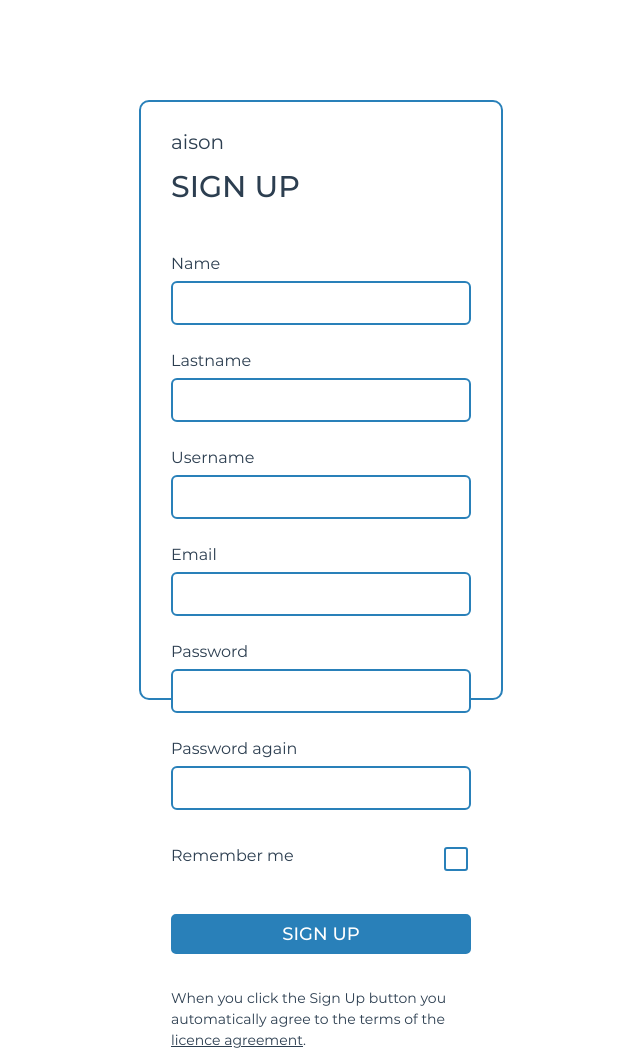
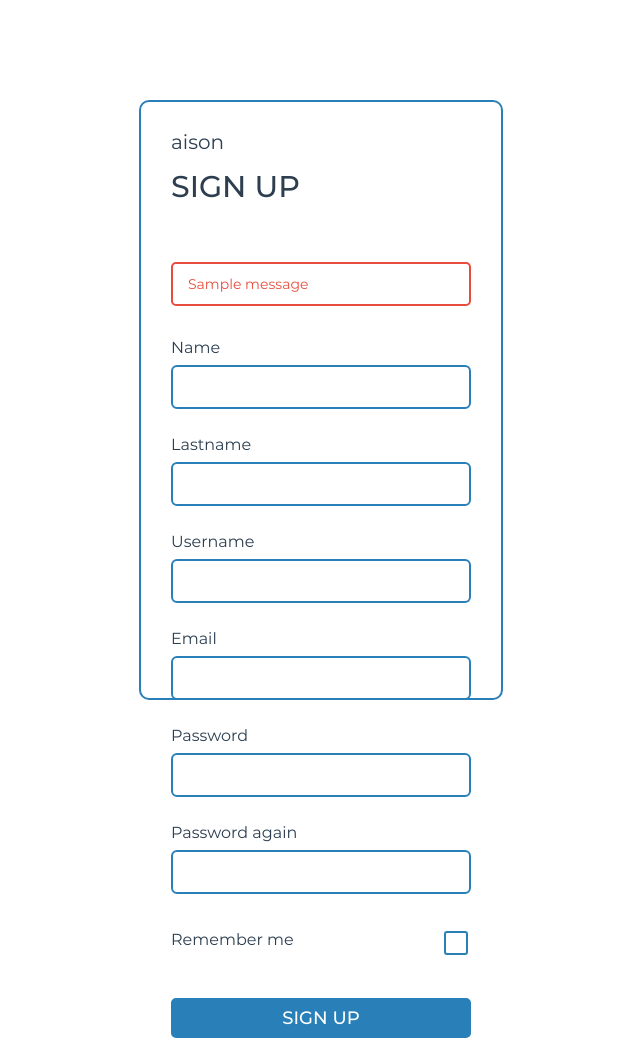
Before and after one commit to AdamKhagar/Blog-on-Flask, a Flask app: page /register/ in a window 1280 px wide. Shown: the top 1061 px of the page, without its empty margins (319-959 px from the left). Run offline with Flask 2, Linux system fonts and the light colour scheme; tables that the repository leaves empty hold one stand-in row (values such as "Sample post"); one stand-in notice (Sample message) is shown; parts of the project's set-up code (start-up, migrations or seed data) failed here and were passed over.

Commit message:
IntegrityError processing added

```diff
--- a/app/static/css/sign.css
+++ b/app/static/css/sign.css
@@ -44,6 +44,7 @@ body {
     border: #e74c3c solid 2px;
     border-radius: 5px;
     font-size: 14px;
+    line-height: 21px;
     margin: 20px 0;
     padding: 10px 15px;
     min-height: 20px;
--- a/app/templates/register.html
+++ b/app/templates/register.html
@@ -10,9 +10,9 @@
     <div class="box registerpage">
         <div class="logo">aison</div>
         <div class="signup">Sign Up</div>
-        <!-- {% for category, message in  get_flashed_messages(with_categories=true) %}
-        <div class="{{ category }}">{{ message }}</div>
-        {% endfor %} -->
+        {% for category, message in  get_flashed_messages(with_categories=true) %}
+        <div class="error">{{ message }}</div>
+        {% endfor %}
         <form action='' method="POST">
             <!-- <div class="field">
                 <label for="login">Username</label>
--- a/app/views.py
+++ b/app/views.py
@@ -3,7 +3,7 @@ from flask import render_template, request, redirect, url_for, flash, jsonify
 from flask_login import LoginManager, login_required, login_user, current_user, logout_user
 from .models import User, Post, Category, Tag
 from .forms import LoginForm, RegisterForm, PostForm
-import json
+from sqlalchemy.exc import IntegrityError
 
 login_manager = LoginManager(app)
 
@@ -42,8 +42,12 @@ def register():
         user.email = form.email.data
         user.set_password(form.password.data)
 
-        db.session.add(user)
-        db.session.commit()
+        try:
+            db.session.add(user)
+            db.session.commit()
+        except IntegrityError:
+            flash("The system already has an account with the same name and/or mail.")
+            return redirect(url_for('register'))
 
         login_user(user, remember=form.remember.data)
 
```
